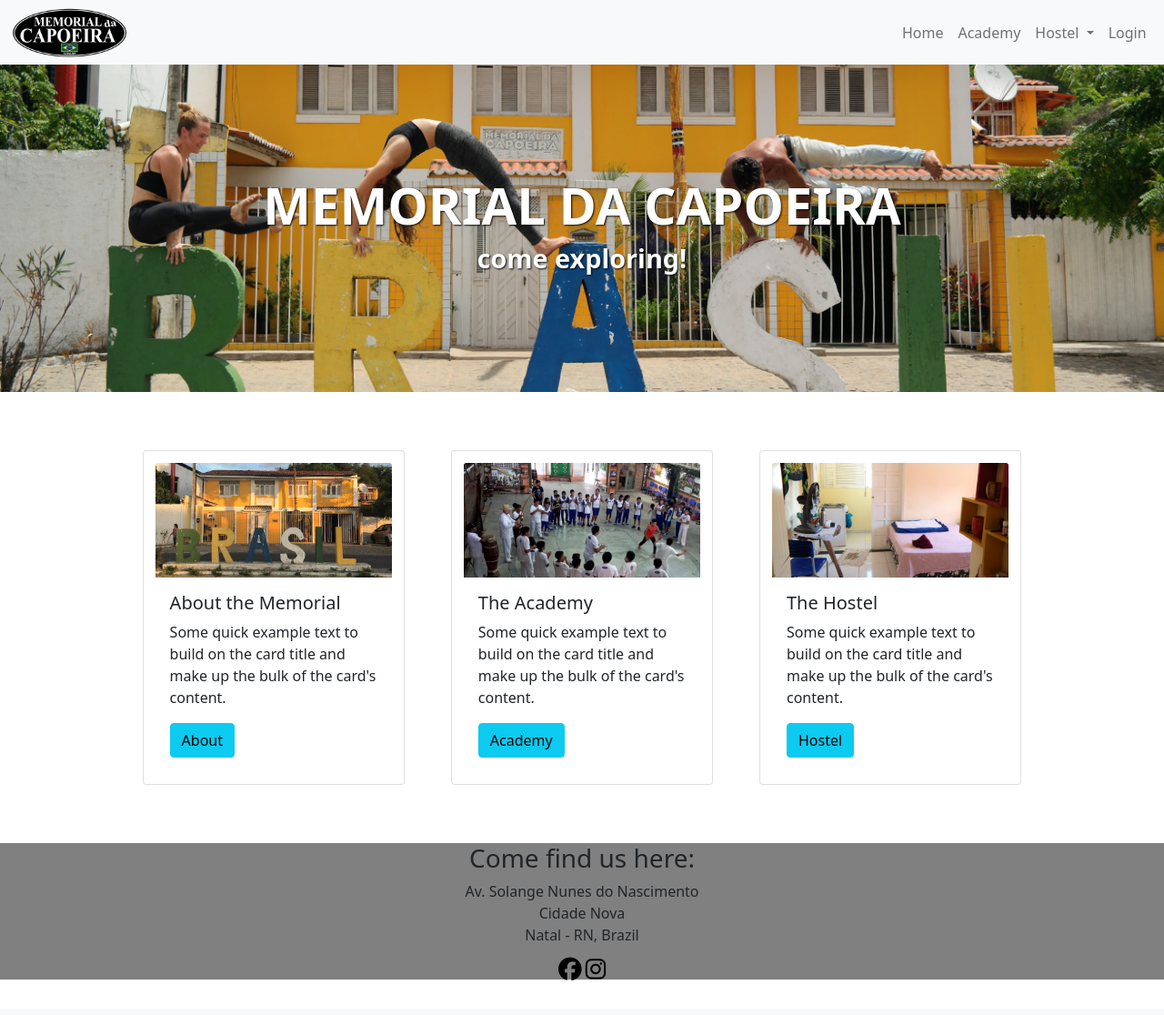
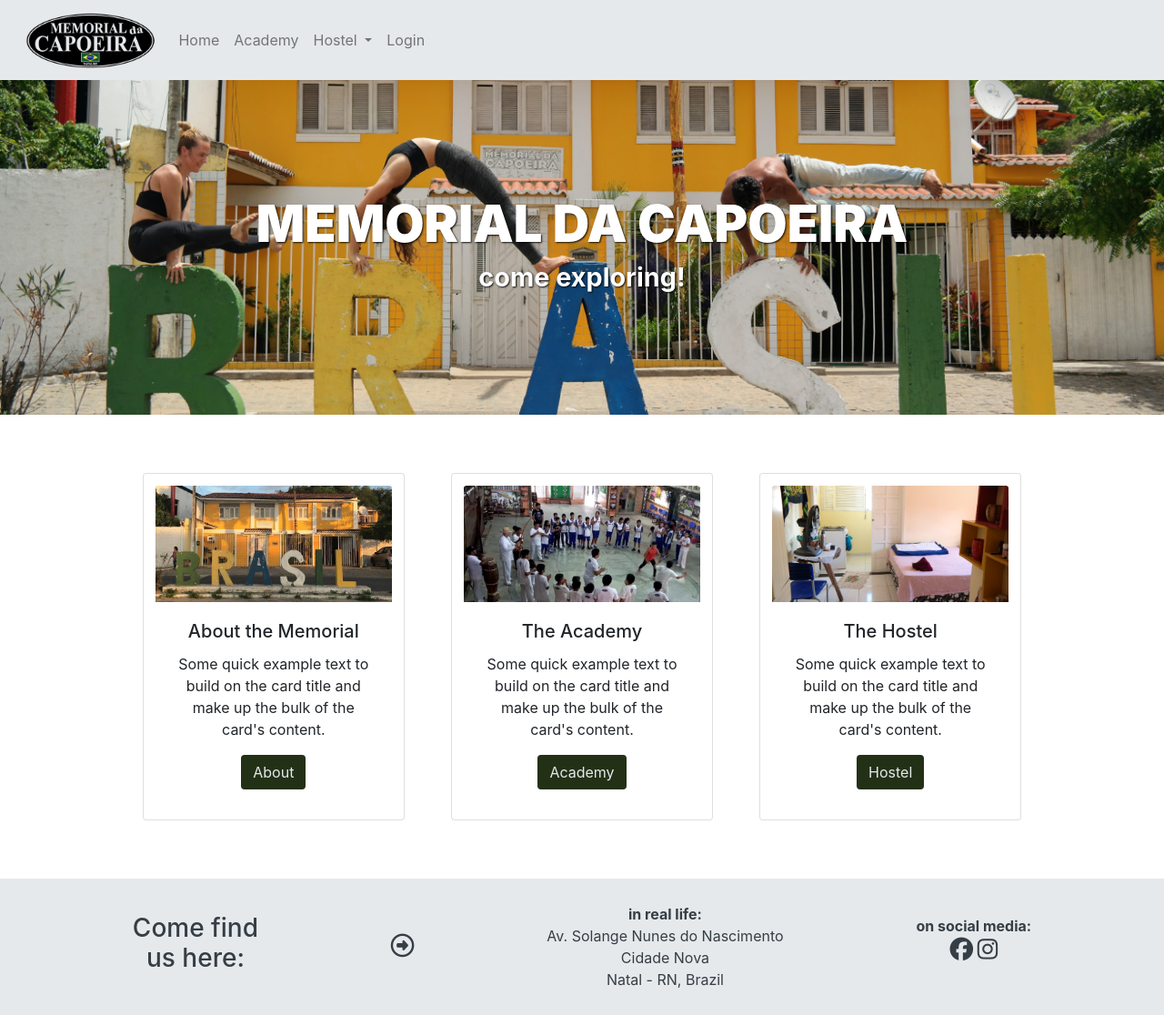
Before and after one commit to ellikarg/firsteverfullstack, a Django app: page / in a window 1280 px wide. Shown: the whole page at 91% size. Before the commit the page ends 1078 px from the top, so only its background shows below. Run offline with Django 3.2, Linux system fonts and the light colour scheme; some libraries are stand-ins or nearby versions.

Commit message:
feat: add academy template incl. view, url, style

```diff
--- a/hostel/urls.py
+++ b/hostel/urls.py
@@ -5,7 +5,8 @@ from .views import RoomList, BookingList, BookingView
 app_name = 'hostel'
 
 urlpatterns = [
-    path('', views.render_home, name='home'),
+    path('', views.home, name='home'),
+    path('academy/', views.academy, name='academy'),
     path('room_list/', RoomList.as_view(), name='RoomList'),
     path('booking_list/', BookingList.as_view(), name='BookingList'),
     path('book/', BookingView.as_view(), name='booking_view'),
--- a/hostel/views.py
+++ b/hostel/views.py
@@ -5,8 +5,12 @@ from .forms import AvailabilityForm
 from .availability import check_availability
 
 
-def render_home(request):
-    return render(request, 'hostel/index.html')
+def home(request):
+    return render(request, 'hostel/home.html')
+
+
+def academy(request):
+    return render(request, 'hostel/academy.html')
 
 
 class RoomList(ListView):
--- a/static/css/style.css
+++ b/static/css/style.css
@@ -1,11 +1,19 @@
 /* navigation */
+
+.navbar {
+    background-color: #E6E9EC;
+}
+
+.navbar-toggler {
+    color: #353E45;
+}
 
 #logo {
     max-width: 100%;
 }
 
 #logo-container {
-    max-width: 10%;
+    width: 10rem;
     margin-left: 1%;
 }
 
@@ -13,10 +21,13 @@
     margin-right: 1%;
 }
 
+.nav-item li {
+    color: #353E45;
+}
+
 /* banner */
 
 .banner {
-    background-image: url('../images/home_banner.JPG');
     height: 20rlh;
     width: 100%;
     background-repeat: no-repeat;
@@ -43,6 +54,14 @@
     font-weight: 700;
     font-size: 180%;
     text-shadow: 1px 1px 2px rgba(0, 0, 0, 0.9);
+}
+
+.home-banner {
+    background-image: url('../images/home_banner.JPG');
+}
+
+.academy-banner {
+    background-image: url('../images/academy_banner.jpg');
 }
 
 
@@ -73,22 +92,36 @@
     height: auto;
 }
 
-.card-body .btn {
-    justify-self: center;
+.card-body {
+    display: flex;
+    flex-direction: column;
+    align-items: center;
+    text-align: center;
 }
+
+.btn-custom {
+    background-color: #223116;
+    color: #E6E9EC;
+}
+
 
 /* footer */
 
 .footer {
     height: 150px;
-    background-color: grey;
+    background-color: #E6E9EC;
+}
+
+.footer-flex {
+    height: 100%;
+    display: flex;
+    flex-direction: row;
+    justify-content: space-evenly;
+    align-items: center;
+    color: #353E45;
 }
 
 .footer-items {
-    border-color: red;
-    display: flex;
-    justify-content: center;
-    align-items: flex-end;
     text-align: center;
 }
 
@@ -104,5 +137,11 @@
 
 .footer i {
     font-size: 160%;
-    color: black;
+    color: #353E45;
 }
+
+@media screen and (max-width: 700px) {
+    .footer-flex {
+        flex-direction: column;
+    }
+}
--- a/templates/hostel/base.html
+++ b/templates/hostel/base.html
@@ -4,38 +4,37 @@
 <html class="h-100">
 
 <head>
-    <title>CodeStar Blog</title>
+    <title>Memorial da Capoeira</title>
 
     <link rel="preconnect" href="https://fonts.gstatic.com">
     <link href="https://fonts.googleapis.com/css2?family=Roboto:wght@300&display=swap" rel="stylesheet">
     <link href="https://fonts.googleapis.com/css2?family=Lato:wght@300;700&display=swap" rel="stylesheet">
     <link rel="stylesheet" href="https://cdnjs.cloudflare.com/ajax/libs/font-awesome/5.15.3/css/all.min.css">
     <meta name="viewport" content="width=device-width, initial-scale=1" />
-    <link href="https://cdn.jsdelivr.net/npm/bootstrap@5.0.1/dist/css/bootstrap.min.css" rel="stylesheet"
-        integrity="sha384-+0n0xVW2eSR5OomGNYDnhzAbDsOXxcvSN1TPprVMTNDbiYZCxYbOOl7+AMvyTG2x" crossorigin="anonymous">
-    <script src="https://cdn.jsdelivr.net/npm/bootstrap@5.0.1/dist/js/bootstrap.bundle.min.js"
-        integrity="sha384-gtEjrD/SeCtmISkJkNUaaKMoLD0//ElJ19smozuHV6z3Iehds+3Ulb9Bn9Plx0x4" crossorigin="anonymous">
-    </script>
+    <link rel="stylesheet" href="https://cdn.jsdelivr.net/npm/bootstrap@4.0.0/dist/css/bootstrap.min.css"
+        integrity="sha384-Gn5384xqQ1aoWXA+058RXPxPg6fy4IWvTNh0E263XmFcJlSAwiGgFAW/dAiS6JXm" crossorigin="anonymous">
     <link rel="stylesheet" href="{% static 'css/style.css' %}">
+
 
 </head>
 
 <body>
     <!-- Navbar Start-->
-    <nav class="navbar navbar-expand-lg navbar-light bg-light">
-        <div id="logo-container"><a class="navbar-brand" href="#"><img src="{% static 'images/logo.png' %}"
+    <nav class="navbar navbar-expand-lg navbar-light">
+        <div id="logo-container"><a class="navbar-brand" href="/"><img src="{% static 'images/logo.png' %}"
                     alt="Logo of the Memorial da Capoeira" id="logo"></a></div>
-        <!-- <button class="navbar-toggler" type="button" data-toggle="collapse" data-target="#navbarSupportedContent" aria-controls="navbarSupportedContent" aria-expanded="false" aria-label="Toggle navigation">
-          <span class="navbar-toggler-icon"></span>
-        </button> -->
+        <button class="navbar-toggler" type="button" data-toggle="collapse" data-target="#navbarTogglerDemo03"
+            aria-controls="navbarTogglerDemo03" aria-expanded="false" aria-label="Toggle navigation">
+            <span class="navbar-toggler-icon"></span>
+        </button>
 
         <div class="collapse navbar-collapse" id="navbarSupportedContent">
             <ul class="navbar-nav ms-auto">
                 <li class="nav-item">
-                    <a class="nav-link" href="#">Home<span class="sr-only">(current)</span></a>
+                    <a class="nav-link" href="/">Home<span class="sr-only">(current)</span></a>
                 </li>
                 <li class="nav-item">
-                    <a class="nav-link" href="#">Academy</a>
+                    <a class="nav-link" href="academy/">Academy</a>
                 </li>
                 <li class="nav-item dropdown">
                     <a class="nav-link dropdown-toggle" href="#" id="navbarDropdown" role="button"
@@ -67,12 +66,15 @@
         <div class="footer">
             <div class="footer-flex">
                 <div class="footer-items">
-                    <h3>Come find us here:</h3>
+                    <h3>Come find<br>us here:</h3>
+                </div>
+                <div class="footer-items"><i class="fa-regular fa-circle-right"></i></div>
+                <div class="footer-items">
+                    <span><strong>in real life:</strong><br>Av. Solange Nunes do Nascimento<br>Cidade Nova<br>Natal -
+                        RN, Brazil</span>
                 </div>
                 <div class="footer-items">
-                    <span>Av. Solange Nunes do Nascimento<br>Cidade Nova<br>Natal - RN, Brazil</span>
-                </div>
-                <div class="footer-items">
+                    <span><strong>on social media:</strong></span>
                     <ul>
                         <li>
                             <a href="https://www.facebook.com/pages/Mem%C3%B3rial%20Da%20Capoeira/1323161577802917/"
@@ -90,7 +92,16 @@
     </footer>
     <!-- Footer End -->
 
-    <!--font awesome script-->
+    <!-- js and font awesome scripts -->
+    <script src="https://code.jquery.com/jquery-3.2.1.slim.min.js"
+        integrity="sha384-KJ3o2DKtIkvYIK3UENzmM7KCkRr/rE9/Qpg6aAZGJwFDMVNA/GpGFF93hXpG5KkN" crossorigin="anonymous">
+    </script>
+    <script src="https://cdn.jsdelivr.net/npm/popper.js@1.12.9/dist/umd/popper.min.js"
+        integrity="sha384-ApNbgh9B+Y1QKtv3Rn7W3mgPxhU9K/ScQsAP7hUibX39j7fakFPskvXusvfa0b4Q" crossorigin="anonymous">
+    </script>
+    <script src="https://cdn.jsdelivr.net/npm/bootstrap@4.0.0/dist/js/bootstrap.min.js"
+        integrity="sha384-JZR6Spejh4U02d8jOt6vLEHfe/JQGiRRSQQxSfFWpi1MquVdAyjUar5+76PVCmYl" crossorigin="anonymous">
+    </script>
     <script src="https://kit.fontawesome.com/4cbdfd1d03.js" crossorigin="anonymous"></script>
 </body>
 
--- a/templates/hostel/index.html
+++ b/templates/hostel/home.html
@@ -2,7 +2,7 @@
 
 {% block content %}
 
-<div class="banner">
+<div class="banner home-banner">
     <h1>Memorial da Capoeira</h1>
     <h2>come exploring!</h2>
 </div>
@@ -15,7 +15,7 @@
                 <p class="card-text">Some quick example text to build on the card title and make up the bulk of the
                     card's
                     content.</p>
-                <a href="#" class="btn btn-info">About</a>
+                <a href="#" class="btn btn-custom">About</a>
             </div>
         </div>
         <div class="card" style="width: 18rem;">
@@ -25,7 +25,7 @@
                 <p class="card-text">Some quick example text to build on the card title and make up the bulk of the
                     card's
                     content.</p>
-                <a href="#" class="btn btn-info">Academy</a>
+                <a href="#" class="btn btn-custom">Academy</a>
             </div>
         </div>
         <div class="card" style="width: 18rem;">
@@ -35,7 +35,7 @@
                 <p class="card-text">Some quick example text to build on the card title and make up the bulk of the
                     card's
                     content.</p>
-                <a href="#" class="btn btn-info">Hostel</a>
+                <a href="#" class="btn btn-custom">Hostel</a>
             </div>
         </div>
     </div>
```
Also changed, not shown: firsteverfullstack/settings.py (+10 -0 lines), templates/hostel/academy.html (added, +10 -0 lines), static/images/academy_banner.jpg (added).
